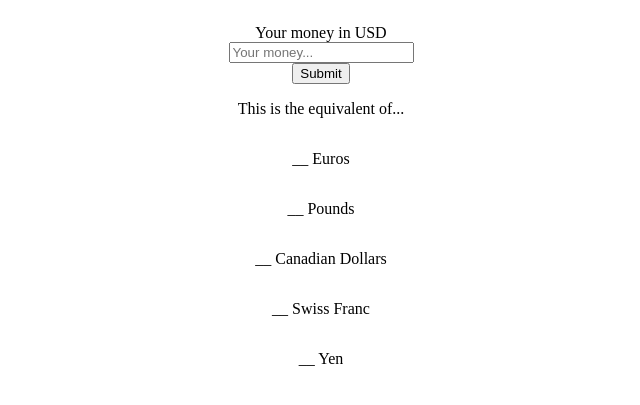
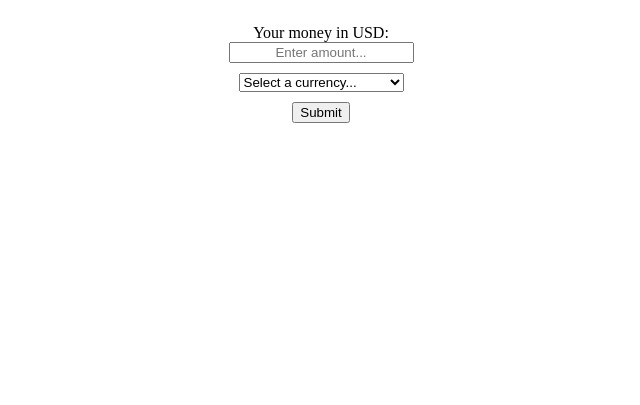
Before and after one commit to ryanbottjer/programming2-fall2023, a plain HTML site: page currency-app/index.html in a window 1280 px wide. Shown: the part 97-502 px from the top of the page, without its empty margins (319-959 px from the left). Drawn offline with Linux system fonts and the light colour scheme.

Commit message:
currency converter final

```diff
--- a/currency-app/index.html
+++ b/currency-app/index.html
@@ -7,18 +7,23 @@
 	<link rel="stylesheet" href="styles.css">
 </head>
 <body>
+
 	<h1>Amazing Currency Converter</h1>
+	<div id="items">
+		<label for="money">Your money in USD:</label>
+		<input id="moneyusd" type="text" placeholder="Enter amount...">
+		<select id="currencies">
+			<option value="">Select a currency...</option>
+			<option value="eur">Euros (EUR)</option>
+			<option value="gbp">Pounds (GBP)</option>
+			<option value="cad">Canadian Dollars (CAD)</option>
+			<option value="chf">Swiss Franc (CHF)</option>
+			<option value="jpy">Yen (JYP)</option>
+		</select>
+		<button onclick="convert()">Submit</button>
+		<div id="converted"></div>
+	</div>
+	<script type="text/javascript" src="script.js"></script>
 
-	<label for="money">Your money in USD</label>
-	<input type="text" id="money" placeholder="Your money...">
-	<input type="submit" onclick="moneyfunction()">
-
-	<p>This is the equivalent of...</p>
-	<p><span id="euro">__</span> Euros</p>
-	<p><span id="pound">__</span> Pounds</p>
-	<p><span id="cad">__</span> Canadian Dollars</p>
-	<p><span id="chf">__</span> Swiss Franc</p>
-	<p><span id="yen">__</span> Yen</p>
-	<script type="text/javascript" src="script.js"></script>
 </body>
 </html>
--- a/currency-app/script.js
+++ b/currency-app/script.js
@@ -1,24 +1,55 @@
-function moneyfunction(){
+function convert(){
+	let usd = parseFloat(document.getElementById("moneyusd").value);
+	let currency = document.getElementById("currencies").value;
+	let convertDiv = document.getElementById("converted");
 
-let money = parseFloat(document.getElementById('money').value);
+	if(currency == "eur"){
+		let newAmount = usd*0.94;
+		convertDiv.innerText = newAmount + " Euros";
+	}
 
-let euro = money*0.94
-let euroSpan = document.getElementById("euro");
-euroSpan.innerText = euro;
+	else if(currency == "gbp"){
+		let newAmount = usd*0.81;
+		convertDiv.innerText = newAmount + " Pounds";
+	}
 
-let pound = money*0.81
-let poundSpan = document.getElementById("pound");
-poundSpan.innerText = pound;
+	else if(currency == "cad"){
+		let newAmount = usd*1.38;
+		convertDiv.innerText = newAmount + " Canadian Dollars";
+	}
 
-let cad = money*1.38
-let cadSpan = document.getElementById("cad");
-cadSpan.innerText = cad;
+	else if(currency == "chf"){
+		let newAmount = usd*0.9;
+		convertDiv.innerText = newAmount + " Swiss Franc";
+	}
 
-let chf = money*0.9
-let chfSpan = document.getElementById("chf");
-chfSpan.innerText = chf;
+	else if(currency == "jyp"){
+		let newAmount = usd*151.5;
+		convertDiv.innerText = newAmount + " Yen";
+	}
 
-let yen = money*151.5
-let yenSpan = document.getElementById("yen");
-yenSpan.innerText = yen;
+	else{
+		convertDiv.innerText = "You must choose a currency!";
+	}
 }
+
+// 	let euro = money*0.94
+// 	let euroSpan = document.getElementById("eur");
+// 	euroSpan.innerText = eur;
+
+// 	let pound = money*0.81
+// 	let poundSpan = document.getElementById("gbp");
+// 	poundSpan.innerText = gbp;
+
+// 	let cad = money*1.38
+// 	let cadSpan = document.getElementById("cad");
+// 	cadSpan.innerText = cad;
+
+// 	let chf = money*0.9
+// 	let chfSpan = document.getElementById("chf");
+// 	chfSpan.innerText = chf;
+
+// 	let yen = money*151.5
+// 	let yenSpan = document.getElementById("jyp");
+// 	yenSpan.innerText = jyp;
+// }
--- a/currency-app/styles.css
+++ b/currency-app/styles.css
@@ -12,6 +12,20 @@ h1 {
 	background-color: green;
 }
 
-#starting {
-	font-style: italic;
+#items{
+	display: flex;
+	flex-direction: column;
+	align-items: center;
+	margin-bottom: 10px;
 }
+
+#money,#moneyusd,#currencies,button{
+	margin-bottom: 10px;
+}
+
+
+
+
+#moneyusd {
+	text-align: center;
+}
```
